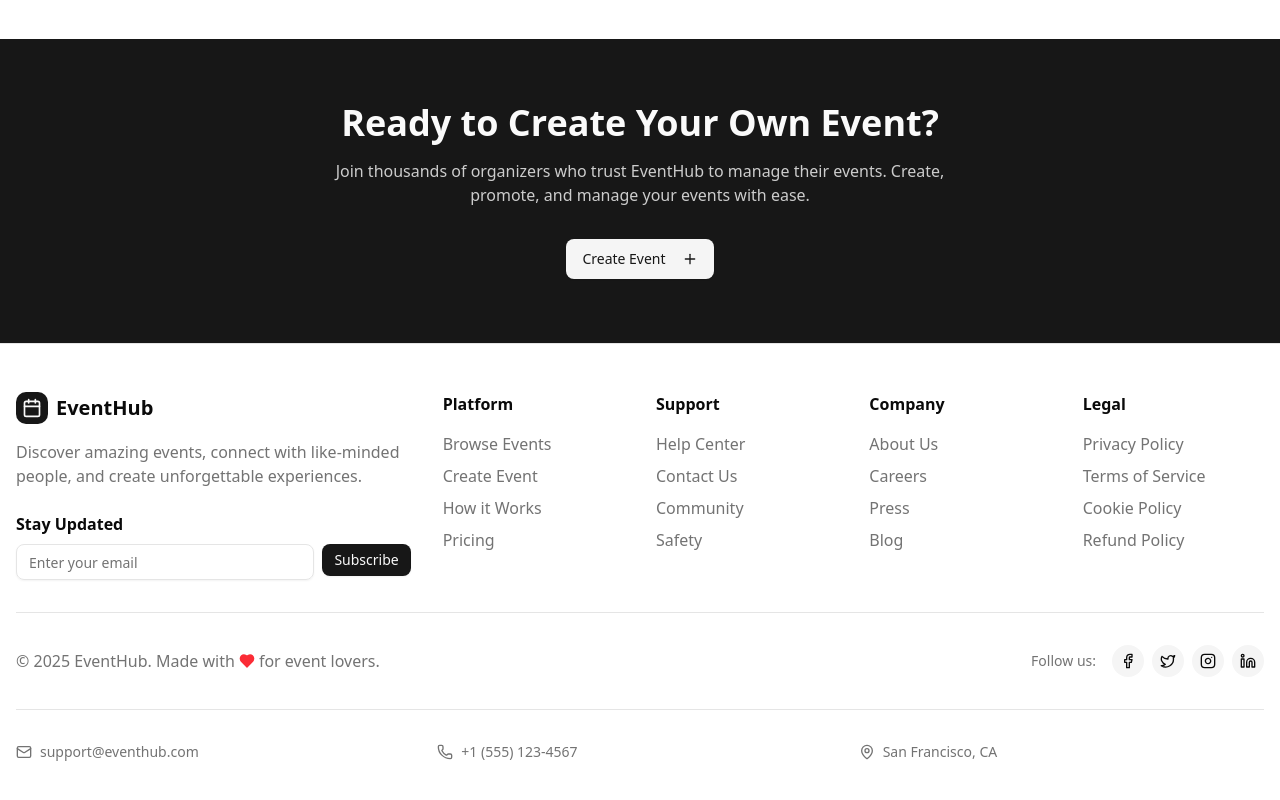
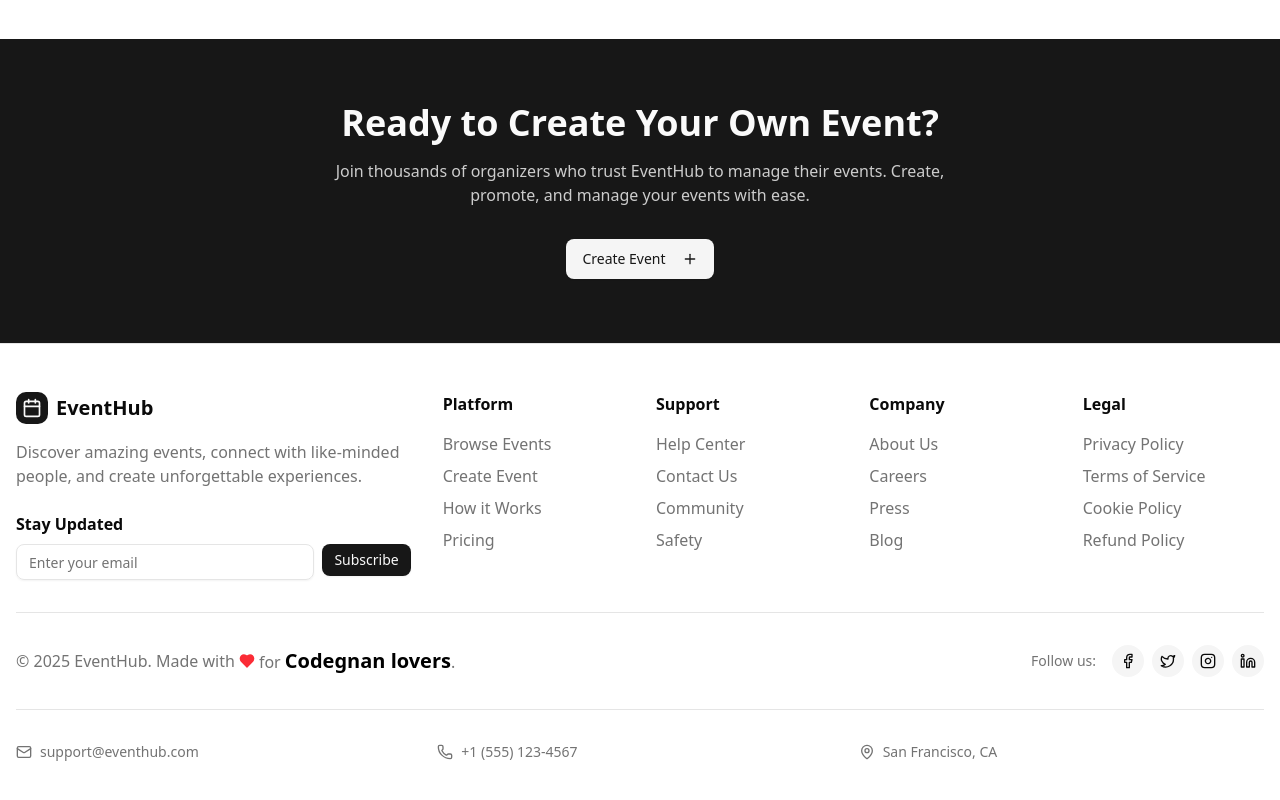
Before and after one commit to ChatarasiVenkatesh/Event_hub, a React (Vite) app: page / in a window 1280 px wide. Shown: the part 2404-3204 px from the top of the page. Built offline with nearby package versions, Linux system fonts and the light colour scheme; no server answers.

Commit message:
codegnan text footer

```diff
--- a/src/components/layout/Footer.jsx
+++ b/src/components/layout/Footer.jsx
@@ -113,7 +113,9 @@ export const Footer = () => {
           <div className="flex items-center space-x-1 text-muted-foreground">
             <span>© {currentYear} EventHub. Made with</span>
             <Heart className="h-4 w-4 text-red-500 fill-current" />
-            <span>for event lovers.</span>
+            <span>
+              for <b className="text-black text-xl">Codegnan lovers</b>.
+            </span>
           </div>
 
           {/* Social Links */}
```
